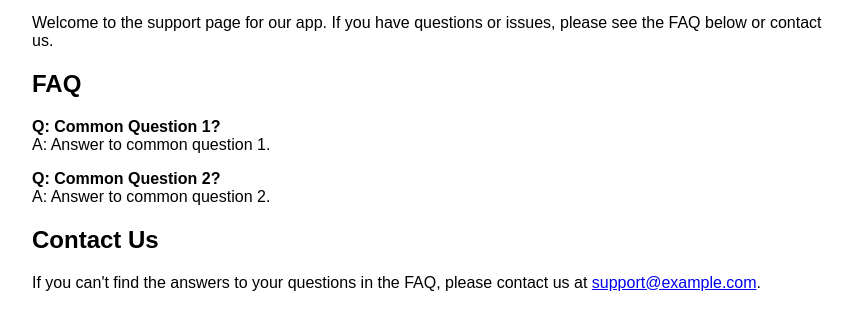
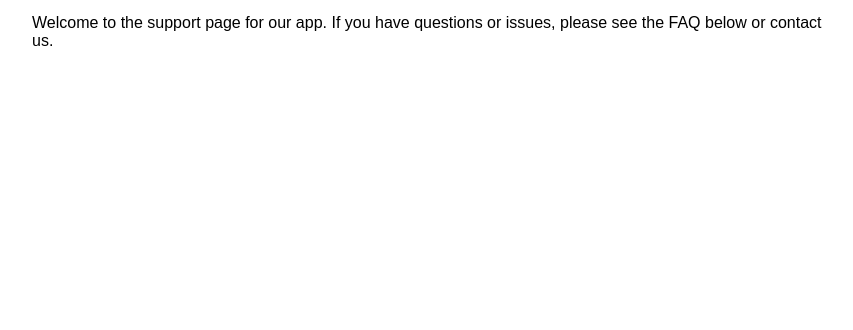
Before and after one commit to asuhag/app-support-page, a plain HTML site: page index.html in a window 1280 px wide. Shown: the part 126-456 px from the top of the page, without its empty margins (208-1061 px from the left). Drawn offline with Linux system fonts and the light colour scheme.

Commit message:
Clean up

```diff
--- a/index.html
+++ b/index.html
@@ -18,15 +18,5 @@
 <h1>App Support Page</h1>
 <p>Welcome to the support page for our app. If you have questions or issues, please see the FAQ below or contact us.</p>
 
-<h2>FAQ</h2>
-<p><strong>Q: Common Question 1?</strong><br>
-A: Answer to common question 1.</p>
-
-<p><strong>Q: Common Question 2?</strong><br>
-A: Answer to common question 2.</p>
-
-<h2>Contact Us</h2>
-<p>If you can't find the answers to your questions in the FAQ, please contact us at <a href="mailto:support@example.com">support@example.com</a>.</p>
-
 </body>
 </html>
```
